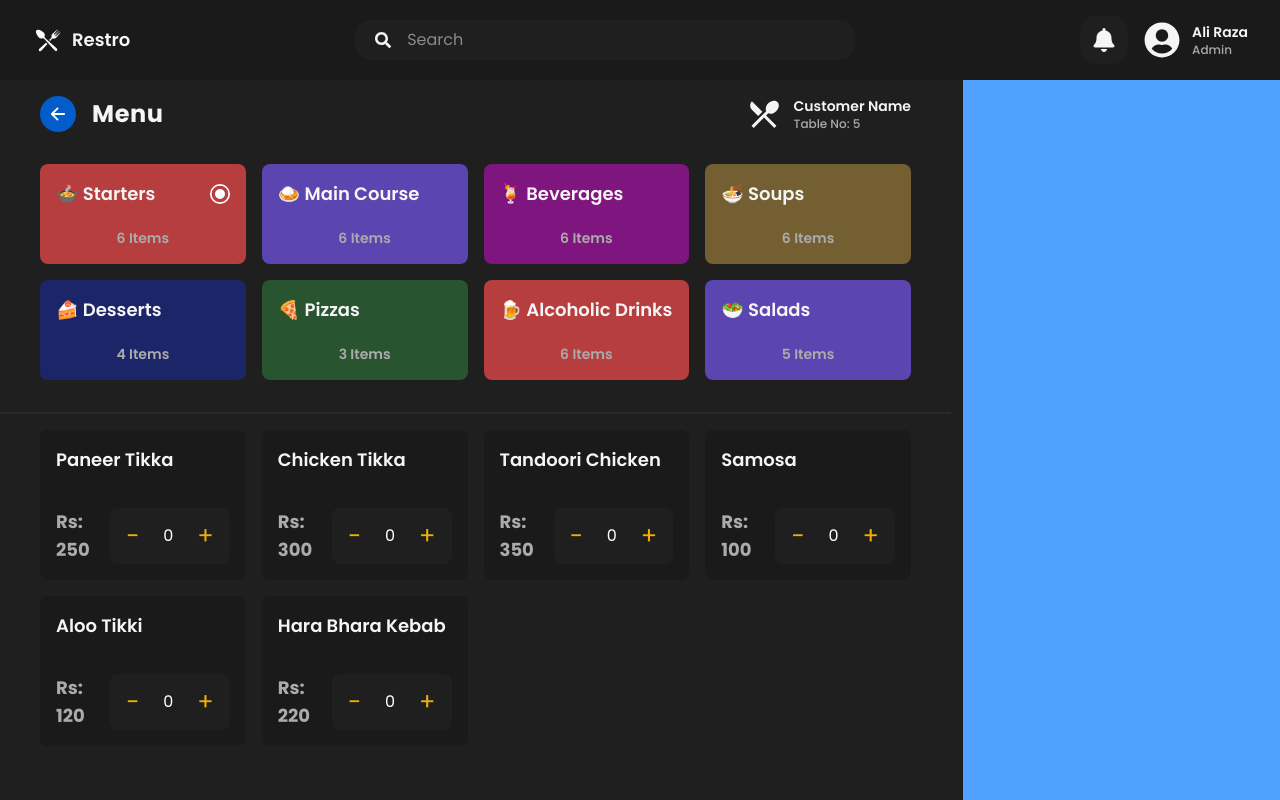
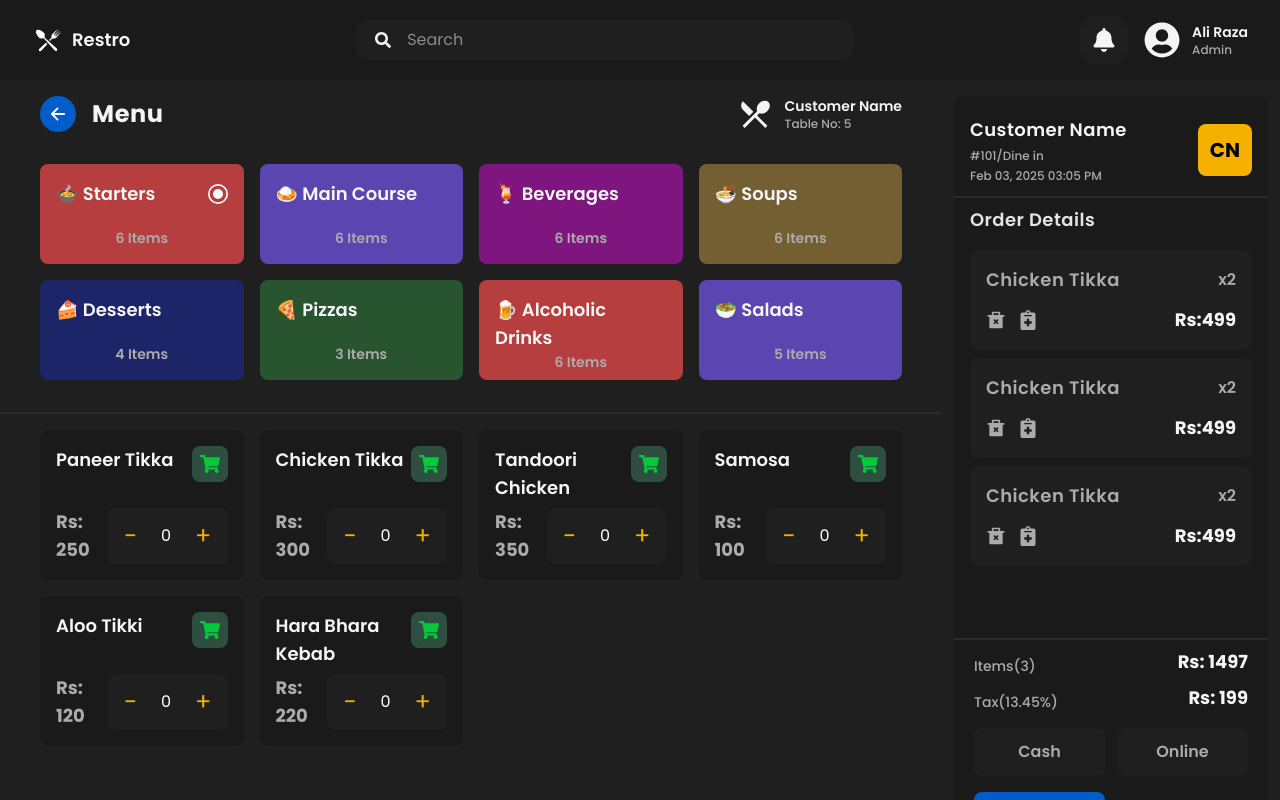
Before and after one commit to AliRaza192/restaurant-POS-system, a React (Vite) app in the folder frontend/: page /menu in a window 1280 px wide. Built offline with nearby package versions, Linux system fonts and the light colour scheme.

Commit message:
card component UI step

```diff
--- /dev/null
+++ b/frontend/src/components/menu/Bill.jsx
@@ -0,0 +1,32 @@
+const Bill = () => {
+  return (
+    <>
+      <div className="flex items-center justify-between px-5 mt-2">
+        <p className="text-sm text-[#ababab] font-medium mt-2">Items(3)</p>
+        <h1 className="text-lg text-[#f5f5f5] font-bold">Rs: 1497</h1>
+      </div>
+      <div className="flex items-center justify-between px-5 mt-2">
+        <p className="text-sm text-[#ababab] font-medium mt-2">Tax(13.45%)</p>
+        <h1 className="text-lg text-[#f5f5f5] font-bold">Rs: 199</h1>
+      </div>
+      <div className="flex items-center gap-3 px-5 mt-4">
+        <button className="bg-[#1f1f1f] px-4 py-3 w-full rounded-lg text-[#ababab] font-semibold">
+          Cash
+        </button>
+        <button className="bg-[#1f1f1f] px-4 py-3 w-full rounded-lg text-[#ababab] font-semibold">
+          Online
+        </button>
+      </div>
+      <div className="flex items-center gap-3 px-5 mt-4">
+        <button className="bg-[#025cca] px-4 py-3 w-full rounded-lg text-[#f5f5f5] font-semibold">
+          Print Receipt
+        </button>
+        <button className="bg-[#f6b100] px-4 py-3 w-full rounded-lg text-[#1f1f1f] font-semibold">
+          Place Order
+        </button>
+      </div>
+    </>
+  );
+};
+
+export default Bill;
--- /dev/null
+++ b/frontend/src/components/menu/CardItems.jsx
@@ -0,0 +1,80 @@
+import { RiDeleteBin2Fill } from "react-icons/ri";
+import { FaNotesMedical } from "react-icons/fa";
+const CardItems = () => {
+  return (
+    <div className="px-4 py-2">
+      <h1 className="text-lg text-[#e4e4e4] font-semibold tracking-wide">
+        Order Details
+      </h1>
+      <div className="mt-4 overflow-y-scroll scrollbar-hide h-[380px]">
+        <div className="bg-[#1f1f1f] rounded-lg px-4 py-4 mb-2">
+          <div className="flex items-center justify-between">
+            <h1 className="text-[#ababab] font-semibold tracking-wide text-lg">
+              Chicken Tikka
+            </h1>
+            <p className="text-[#ababab] font-semibold">x2</p>
+          </div>
+          <div className="flex items-center justify-between mt-3">
+            <div className="flex items-center gap-3">
+              <RiDeleteBin2Fill
+                className="text-[#ababab] cursor-pointer"
+                size={20}
+              />
+              <FaNotesMedical
+                className="text-[#ababab] cursor-pointer"
+                size={20}
+              />
+            </div>
+            <p className="text-[#f5f5f5] text-lg font-bold">Rs:499</p>
+          </div>
+        </div>
+
+        <div className="bg-[#1f1f1f] rounded-lg px-4 py-4 mb-2">
+          <div className="flex items-center justify-between">
+            <h1 className="text-[#ababab] font-semibold tracking-wide text-lg">
+              Chicken Tikka
+            </h1>
+            <p className="text-[#ababab] font-semibold">x2</p>
+          </div>
+          <div className="flex items-center justify-between mt-3">
+            <div className="flex items-center gap-3">
+              <RiDeleteBin2Fill
+                className="text-[#ababab] cursor-pointer"
+                size={20}
+              />
+              <FaNotesMedical
+                className="text-[#ababab] cursor-pointer"
+                size={20}
+              />
+            </div>
+            <p className="text-[#f5f5f5] text-lg font-bold">Rs:499</p>
+          </div>
+        </div>
+
+        <div className="bg-[#1f1f1f] rounded-lg px-4 py-4 mb-2">
+          <div className="flex items-center justify-between">
+            <h1 className="text-[#ababab] font-semibold tracking-wide text-lg">
+              Chicken Tikka
+            </h1>
+            <p className="text-[#ababab] font-semibold">x2</p>
+          </div>
+          <div className="flex items-center justify-between mt-3">
+            <div className="flex items-center gap-3">
+              <RiDeleteBin2Fill
+                className="text-[#ababab] cursor-pointer"
+                size={20}
+              />
+              <FaNotesMedical
+                className="text-[#ababab] cursor-pointer"
+                size={20}
+              />
+            </div>
+            <p className="text-[#f5f5f5] text-lg font-bold">Rs:499</p>
+          </div>
+        </div>
+      </div>
+    </div>
+  );
+};
+
+export default CardItems;
--- /dev/null
+++ b/frontend/src/components/menu/CustomerInfo.jsx
@@ -0,0 +1,21 @@
+
+const CustomerInfo = () => {
+  return (
+    <div className="flex items-center justify-between px-4 py-3">
+      <div className="flex flex-col items-start">
+        <h1 className="text-lg text-[#f5f5f5] font-semibold tracking-wide">
+          Customer Name
+        </h1>
+        <p className="text-xs text-[#ababab] font-medium mt-1">#101/Dine in</p>
+        <p className="text-xs text-[#ababab] font-medium mt-1">
+          Feb 03, 2025 03:05 PM
+        </p>
+      </div>
+      <button className="bg-[#f6b100] p-3 text-xl font-bold rounded-lg">
+        CN
+      </button>
+    </div>
+  );
+};
+
+export default CustomerInfo;
--- a/frontend/src/components/menu/MenuContainer.jsx
+++ b/frontend/src/components/menu/MenuContainer.jsx
@@ -1,6 +1,7 @@
 import { GrRadialSelected } from "react-icons/gr";
 import { menus } from "../../constants";
 import { useState } from "react";
+import { FaShoppingCart } from "react-icons/fa";
 
 const MenuContainer = () => {
   const [selectefMenu, setSelectedMenu] = useState(menus[0]);
@@ -30,11 +31,10 @@
               className="flex flex-col items-center justify-between p-4 rounded-lg h-[100px] cursor-pointer"
               style={{ backgroundColor: menu.bgColor }}
               onClick={() => {
-                setSelectedMenu(menu)
-                setItemId(0)
-                setItemsCountCount(0)
+                setSelectedMenu(menu);
+                setItemId(0);
+                setItemsCountCount(0);
               }}
-
             >
               <div className="flex items-center justify-between w-full">
                 <h1 className="text-[#f5f5f5] text-lg font-semibold">
@@ -61,9 +61,14 @@
               key={menu.id}
               className="flex flex-col items-start justify-between p-4 rounded-lg h-[150px] cursor-pointer hover:bg-[#2a2a2a] bg-[#1a1a1a]"
             >
-              <h1 className="text-[#f5f5f5] text-lg font-semibold">
-                {menu.name}
-              </h1>
+              <div className="flex items-start justify-between w-full">
+                <h1 className="text-[#f5f5f5] text-lg font-semibold">
+                  {menu.name}
+                </h1>
+                <button className="bg-[#2e4e40] text-[#02ca3a] cursor-pointer p-2 rounded-lg">
+                  <FaShoppingCart size={20} />
+                </button>
+              </div>
               <div className="flex items-center justify-between w-full">
                 <p className="text-[#ababab] text-lg font-bold">
                   Rs: {menu.price}
--- a/frontend/src/pages/Menu.jsx
+++ b/frontend/src/pages/Menu.jsx
@@ -1,6 +1,10 @@
 import { MdRestaurantMenu } from "react-icons/md";
+
 import BackButton from "../components/shared/BackButton";
 import MenuContainer from "../components/menu/MenuContainer";
+import CustomerInfo from "../components/menu/CustomerInfo";
+import CardItems from "../components/menu/CardItems";
+import Bill from "../components/menu/Bill";
 
 const Menu = () => {
   return (
@@ -31,7 +35,18 @@
       </div>
 
       {/* Right Side */}
-      <div className="flex-[1]  bg-blue-400"></div>
+      <div className="flex-[1]  bg-[#1a1a1a] mt-4 mr-3 h-[780px] rounded-lg pt-2">
+        {/* Customer Info */}
+        <CustomerInfo />
+        <hr className="border-[#2a2a2a] border-t-2" />
+
+        {/* Card Items */}
+        <CardItems />
+        <hr className="border-[#2a2a2a] border-t-2" />
+
+        {/* Bill */}
+        <Bill />
+      </div>
     </section>
   );
 };
```
